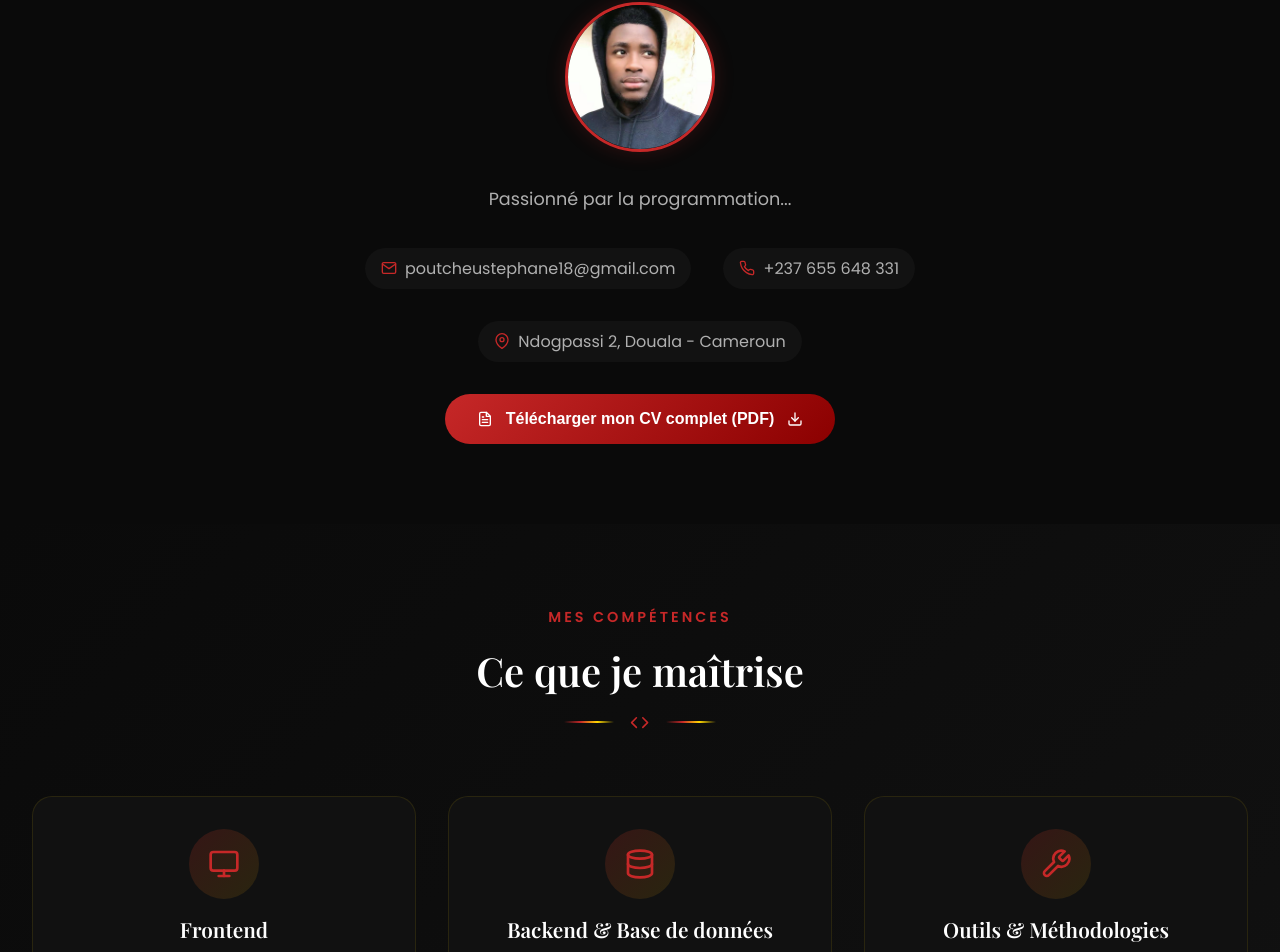
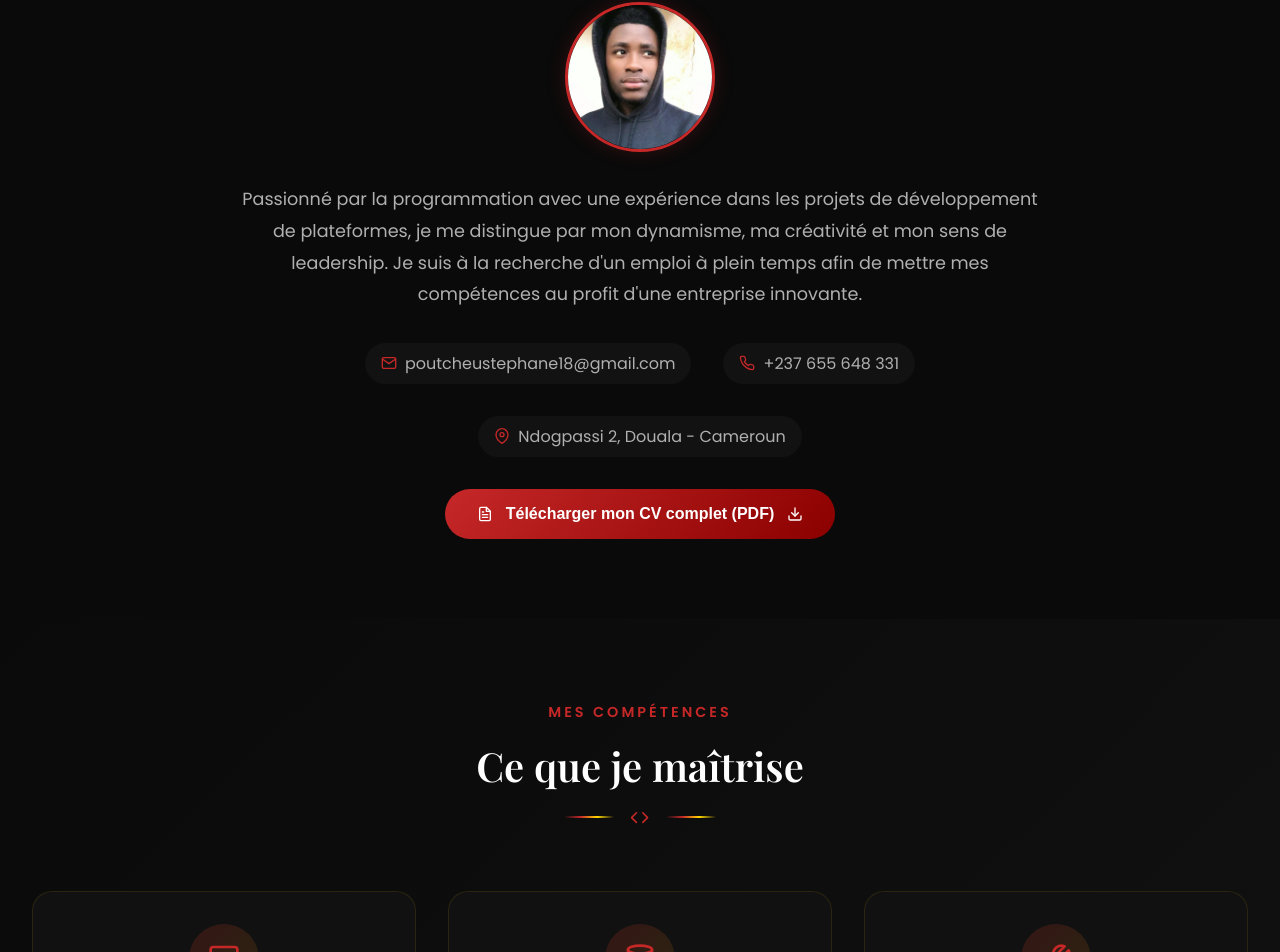
Before and after one commit to stephane18-smith/portfolio, a React (Create React App) app: page /#/ in a window 1280 px wide. Shown: the part 1070-2022 px from the top of the page. Built offline with nearby package versions, Linux system fonts and the light colour scheme.

Commit message:
Revise portfolio data with new bio and project details
Updated portfolioData.js with enhanced bio and detailed project descriptions.

```diff
--- a/src/data/portfolioData.js
+++ b/src/data/portfolioData.js
@@ -1,9 +1,9 @@
-// src/data/portfolioData.js - Version sans imports d'images
+// src/data/portfolioData.js - Version corrigée (sans imports)
 export const portfolioData = {
     name: "Youmbi Poutcheu Freddy Stephane",
     title: "Développeur Web Fullstack",
     photo: "/assets/images/profile.jpg",
-    bio: "Passionné par la programmation...",
+    bio: "Passionné par la programmation avec une expérience dans les projets de développement de plateformes, je me distingue par mon dynamisme, ma créativité et mon sens de leadership. Je suis à la recherche d'un emploi à plein temps afin de mettre mes compétences au profit d'une entreprise innovante.",
     contact: {
       email: "poutcheustephane18@gmail.com",
       phone: "+237 655 648 331",
```
